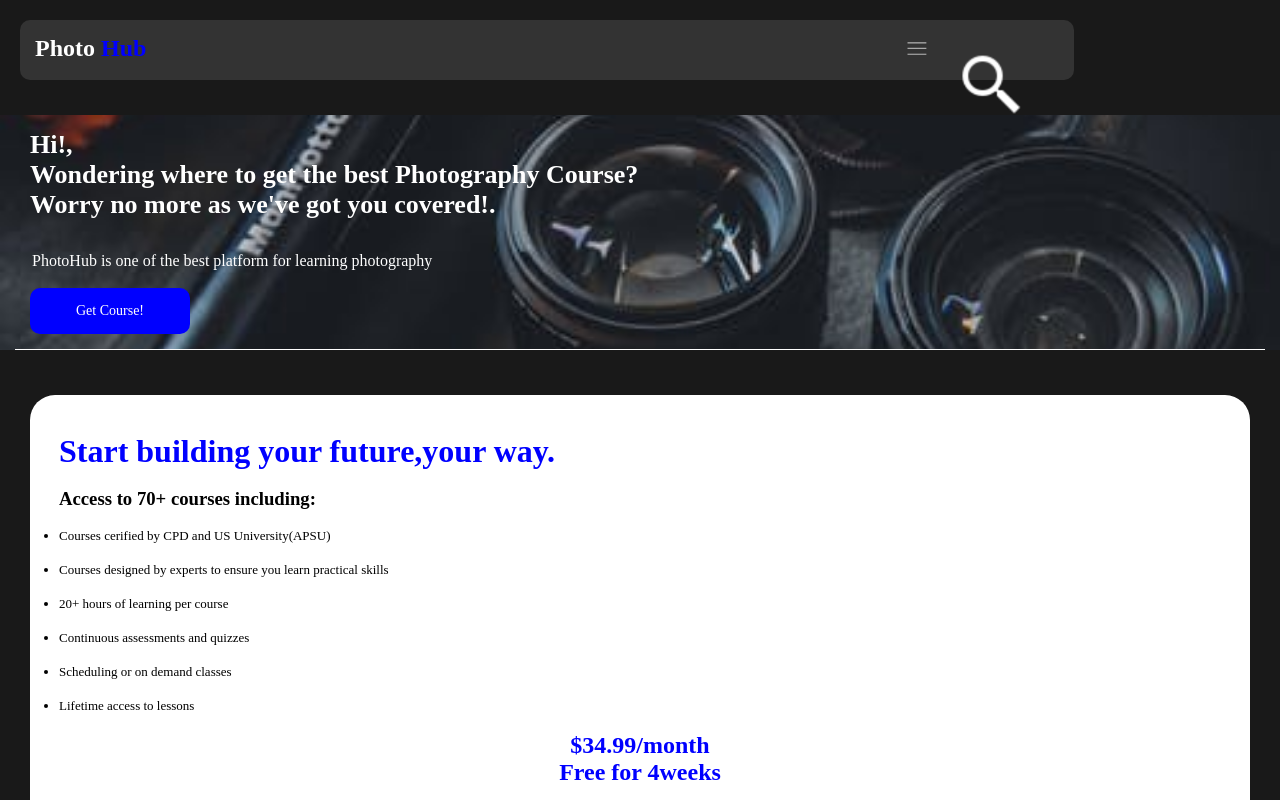
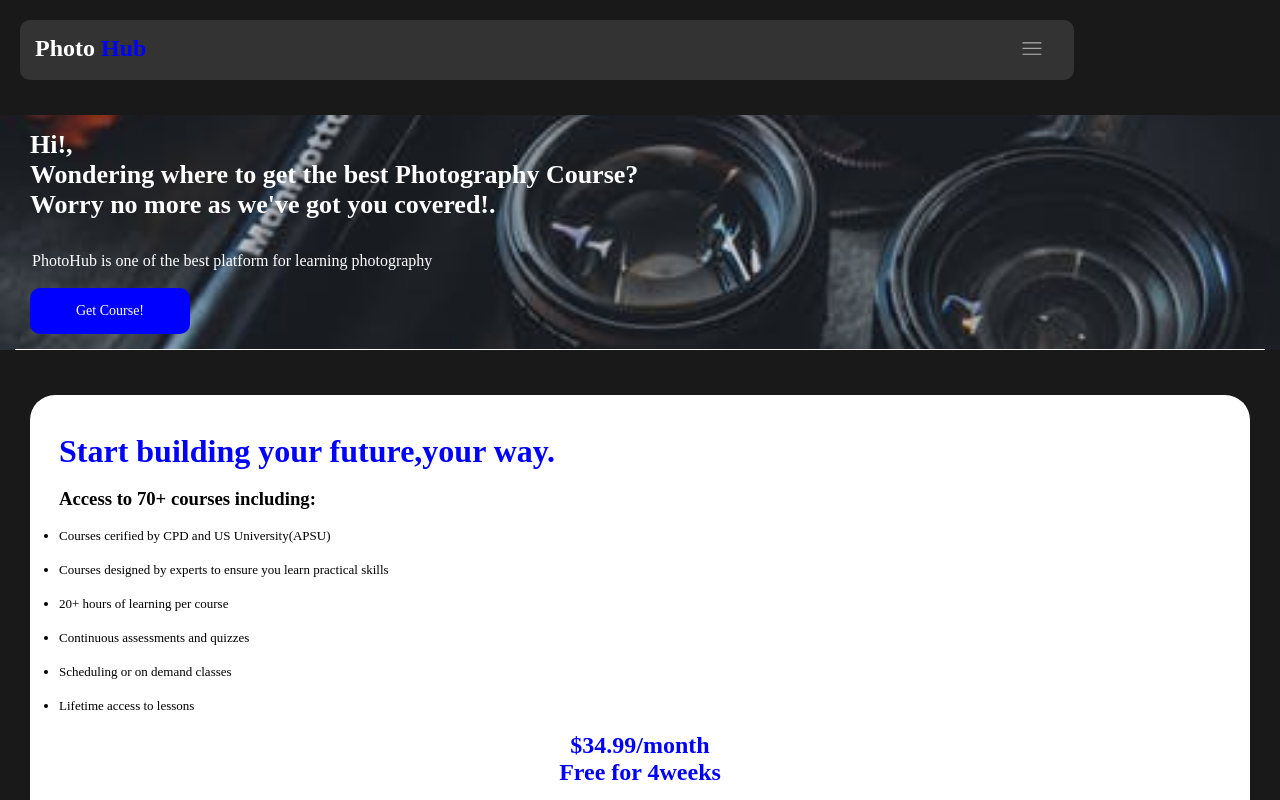
Before and after one commit to Alphaeinsteinium/PhotoHub, a plain HTML site: page index.html in a window 1280 px wide. Shown: the top 800 px of the page. Drawn offline with Linux system fonts and the light colour scheme.

Commit message:
Update index.html

```diff
--- a/index.html
+++ b/index.html
@@ -12,7 +12,6 @@
       <div class="header">
         <h1>Photo
           <span class="hub">Hub</span>
-          <img src="searhEngine.png" class="searchengine">
           <span class="dropdown">
             <img src="menus.png" class="flip">
             <div class="dropdown-content">
```
